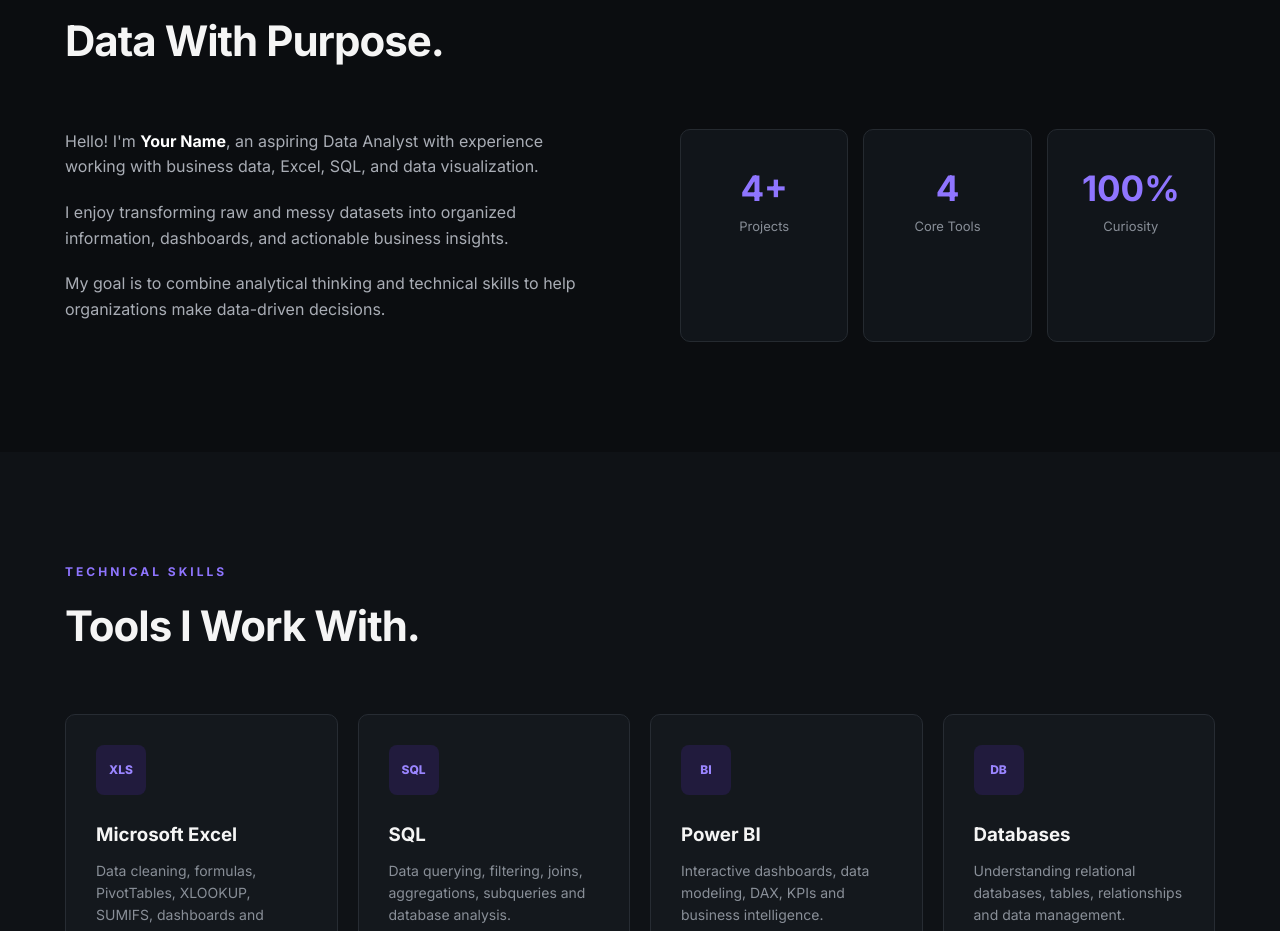
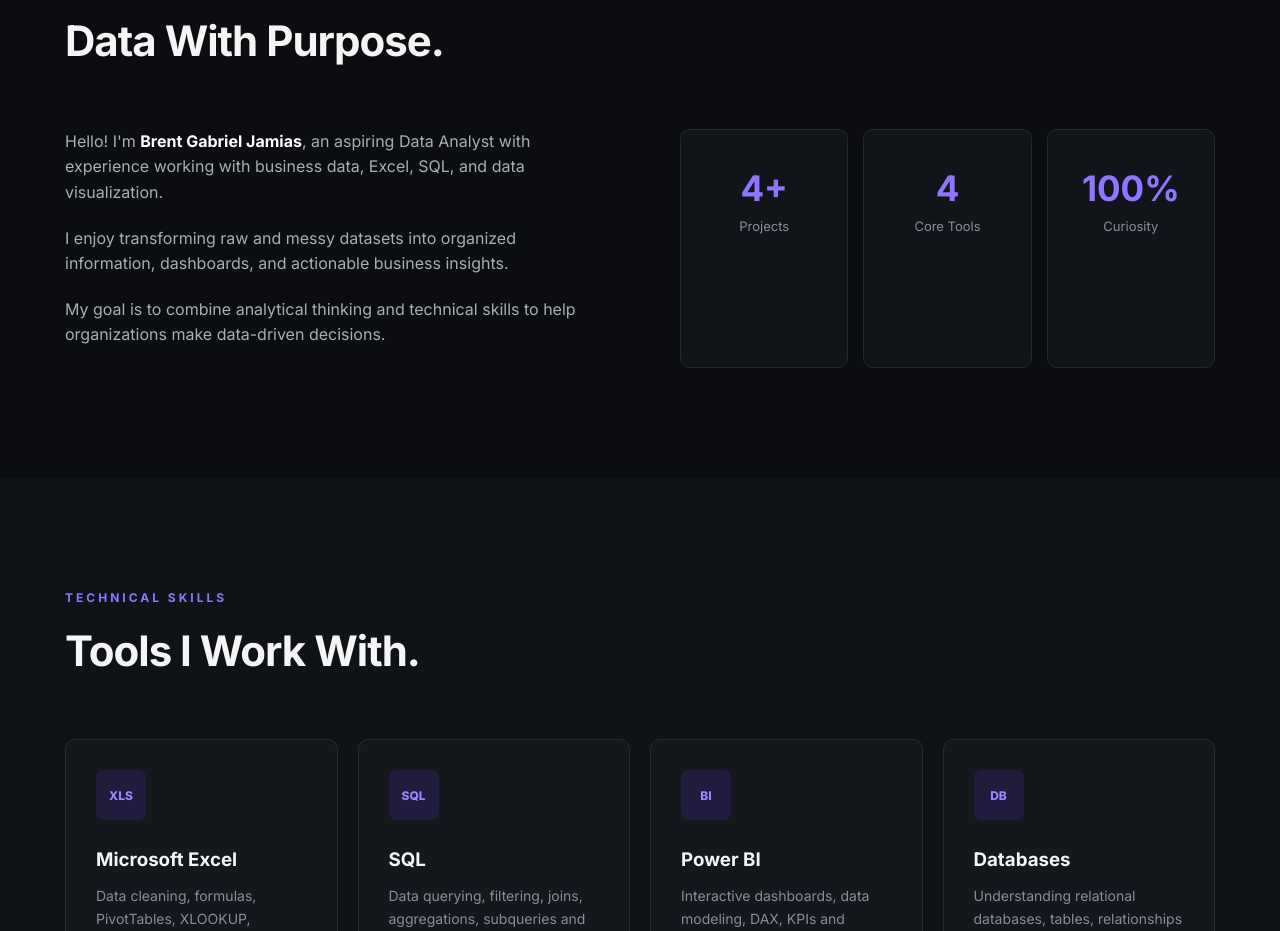
Before and after one commit to elabgab/portfolio, a plain HTML site: page index.html in a window 1280 px wide. Shown: the part 968-1899 px from the top of the page. Drawn offline with Linux system fonts and the light colour scheme.

Commit message:
add name

```diff
--- a/index.html
+++ b/index.html
@@ -113,7 +113,7 @@ ORDER BY total_revenue DESC;
         <div class="about-text">
 
             <p>
-                Hello! I'm <strong>Your Name</strong>, an aspiring Data Analyst
+                Hello! I'm <strong>Brent Gabriel Jamias</strong>, an aspiring Data Analyst
                 with experience working with business data, Excel,
                 SQL, and data visualization.
             </p>
```
